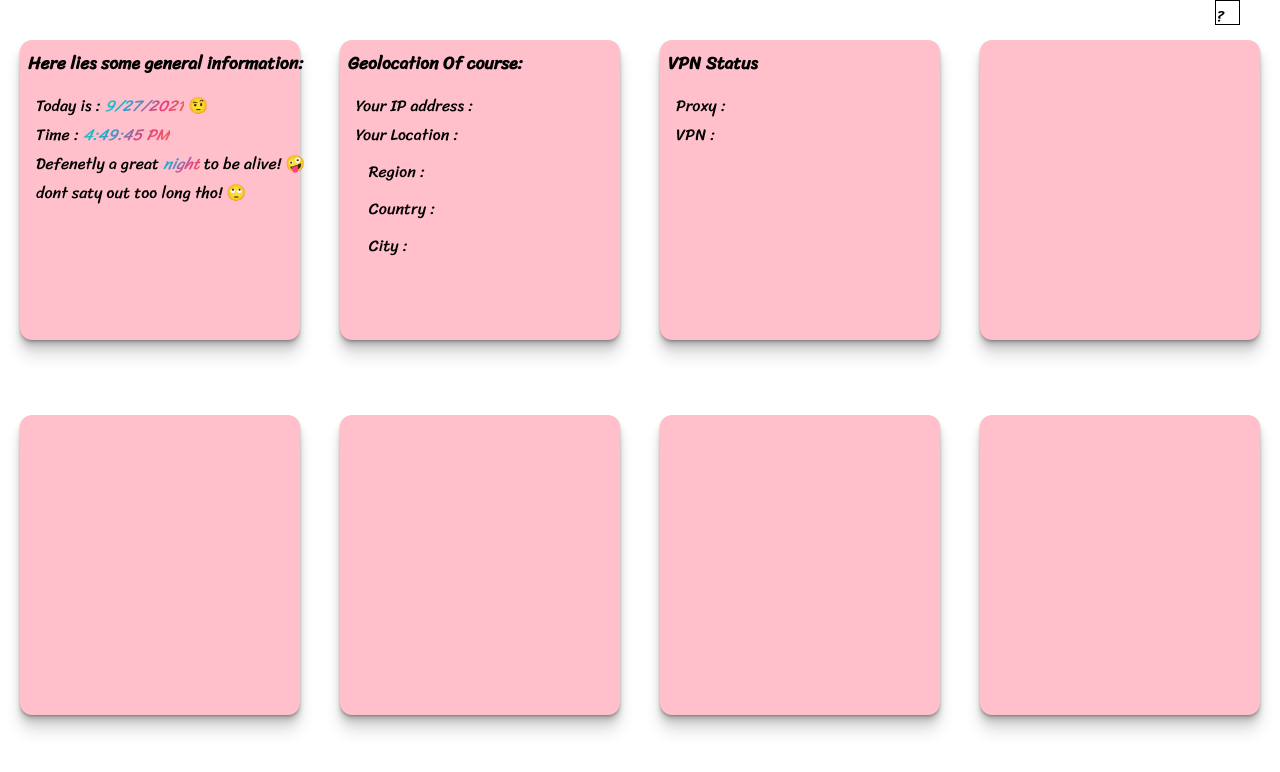
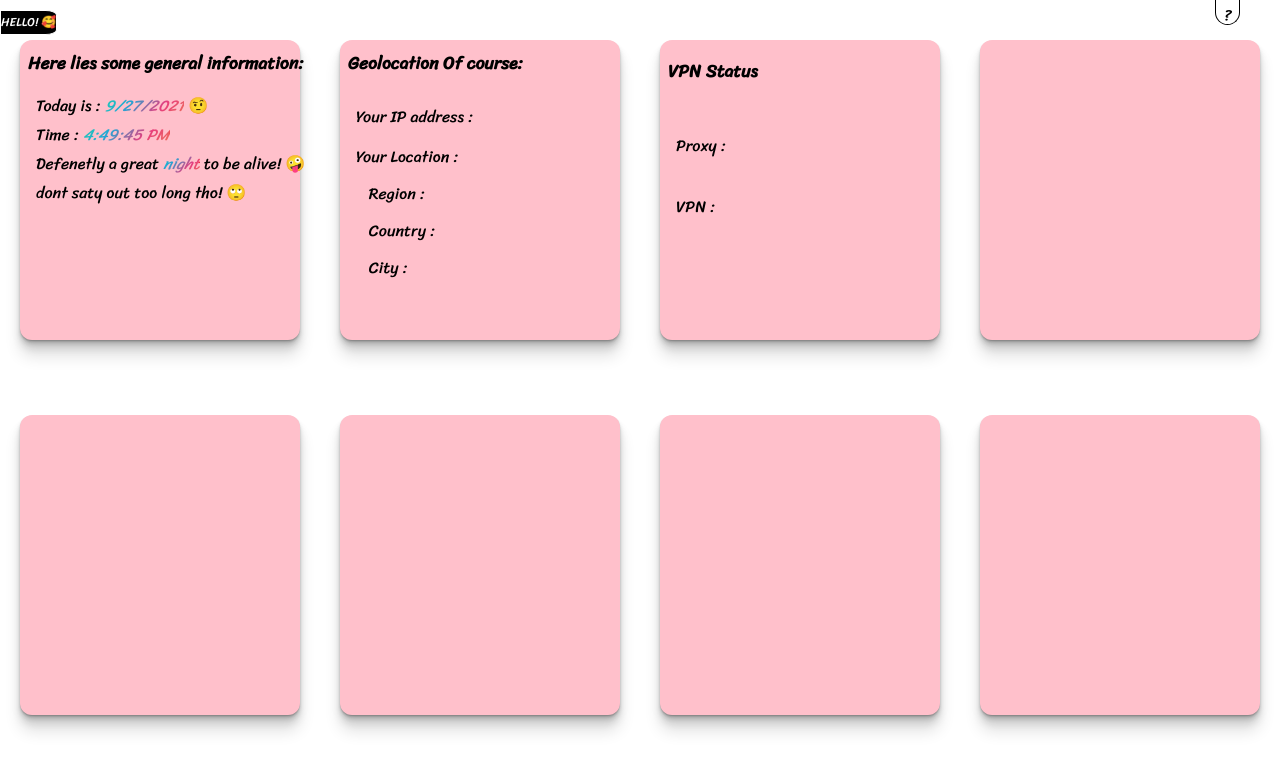
Before and after one commit to amir-reza-tavakkoli/Your-info, a plain HTML site: page index.html in a window 1280 px wide. Drawn offline with Linux system fonts and the light colour scheme.

Commit message:
add decorative hello

```diff
--- a/index.html
+++ b/index.html
@@ -11,6 +11,9 @@
         <title>Your Data</title>
     </head>
     <body>
+        <aside class="decorative">
+            <p>HELLO! 🥰</p>
+        </aside>
         <main>
             <article class="general-data">
                 <div>
@@ -52,7 +55,8 @@
             <article></article>
             <article></article>
         </main>
-        <aside>
+
+        <aside class="helper">
             <p>?</p>
         </aside>
     </body>
--- a/style.css
+++ b/style.css
@@ -2,7 +2,6 @@
     padding: 0px;
     margin: 0px;
     box-sizing: border-box;
-
     font-family: 'Sriracha', cursive;
 }
 
@@ -10,13 +9,14 @@ html {
     font-size: 10px;
 }
 
-@media screen and (min-width : 657px) {
-    html{
+@media screen and (min-width: 657px) {
+    html {
         font-size: 8px;
     }
 }
-@media screen and (max-width : 401px) {
-    html{
+
+@media screen and (max-width: 401px) {
+    html {
         font-size: 8px;
     }
 }
@@ -25,19 +25,50 @@ body {
     width: 100vw;
     height: 100vh;
 }
-aside {
+
+.decorative {
+    position: fixed;
+    width: max-content;
+    height: 25px;
+    /* display: none; */
+    margin-top: 10px;
+    font-size: 1.5rem;
+    border: solid 1px;
+    background-color: black;
+    color: white;
+    border-top-right-radius: 20%;
+    border-bottom-right-radius: 20%;
+    top: 0px;
+    left: 0px;
+}
+
+.decorative p {
+    display: inline;
+}
+
+.helper {
     position: fixed;
     width: 25px;
     height: 25px;
     background-color: transparent;
     /* margin-right: 10px; */
-    font-size: 2rem;
-
-    border: 1px solid ;
+    font-size: 16px;
+    text-align: center;
+    border-bottom: 1px solid;
+    border-left: 1px solid;
+    border-right: 1px solid;
     top: 0px;
     right: 5rem;
+    border-bottom-right-radius: 50%;
+    border-bottom-left-radius: 50%;
 }
-aside:active::before   {
+
+aside:active {
+    color: white;
+    background-color: black;
+}
+
+aside:active::before {
     position: fixed;
     top: 4rem;
     right: 5rem;
@@ -46,6 +77,7 @@ aside:active::before   {
     background-color: black;
     padding: 1rem;
 }
+
 main {
     width: 100%;
     height: 100%;
@@ -65,29 +97,27 @@ article {
     background-color: pink;
     margin: 20px 20px 10px 20px;
     border-radius: 12px;
-    box-shadow: 0 1px 1px rgba(0,0,0,0.12),
-        0 2px 2px rgba(0,0,0,0.12),
-        0 4px 4px rgba(0,0,0,0.12),
-        0 8px 8px rgba(0,0,0,0.12),
-        0 16px 16px rgba(0,0,0,0.12);
+    box-shadow: 0 1px 1px rgba(0, 0, 0, 0.12), 0 2px 2px rgba(0, 0, 0, 0.12), 0 4px 4px rgba(0, 0, 0, 0.12), 0 8px 8px rgba(0, 0, 0, 0.12), 0 16px 16px rgba(0, 0, 0, 0.12);
 }
 
-* > div:first-child * {
+*>div:first-child * {
     font-size: 2rem;
     margin: 1rem 0px 1rem 1rem;
     width: 100%;
     height: 30%;
 }
-* > div:first-child > p{
+
+*>div:first-child>p {
     margin-top: 2rem;
     margin-bottom: 0px;
     font-size: 1.6rem;
 }
-* > div:first-child h2 {
+
+*>div:first-child h2 {
     font-size: 2.2rem;
 }
 
-* > div:last-child {
+*>div:last-child {
     font-size: 2rem;
     width: 100%;
     height: 70%;
@@ -95,10 +125,23 @@ article {
     flex-direction: column;
     margin: 1.5rem 0px 0px 2rem;
 }
-.geolocation > div:last-child p:nth-child(n+3) {
+
+.geolocation>div:last-child p {
+    margin-top: 1.4rem;
+}
+
+.geolocation>div:last-child p:nth-child(n+3) {
     margin-top: 1rem;
     margin-left: 1.6rem;
+}
 
+.vpn>div:first-child h2 {
+    margin-top: 2rem;
+}
+
+.vpn>div:last-child p {
+    margin-top: 4rem;
+    font-size: 2rem;
 }
 
 /* em {
@@ -122,15 +165,12 @@ article {
 em {
     /* Fallback: Set a background color. */
     background-color: red;
-
     /* Create the gradient. */
     background-image: linear-gradient(-45deg, #ee7752, #e73c7e, #23a6d5, #23d5ab);
-
     /* Set the background size and repeat properties. */
     background-size: 100%;
     background-repeat: repeat;
     animation: gradient 15s ease infinite;
-
     /* Use the text as a mask for the background. */
     /* This will show the gradient as a text color rather than element bg. */
     -webkit-background-clip: text;
```
Lines whose indentation alone changed are shown as unchanged.
